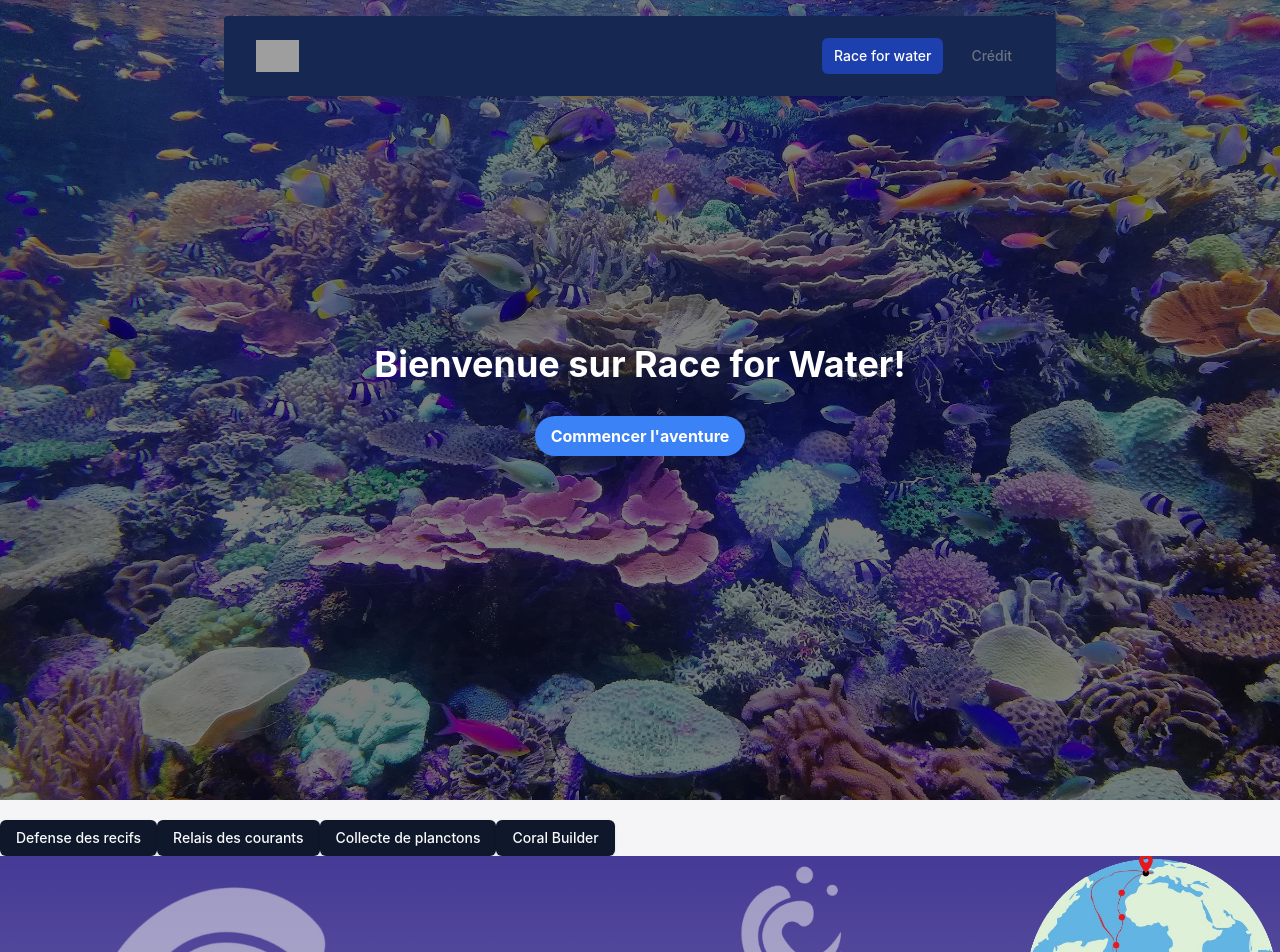
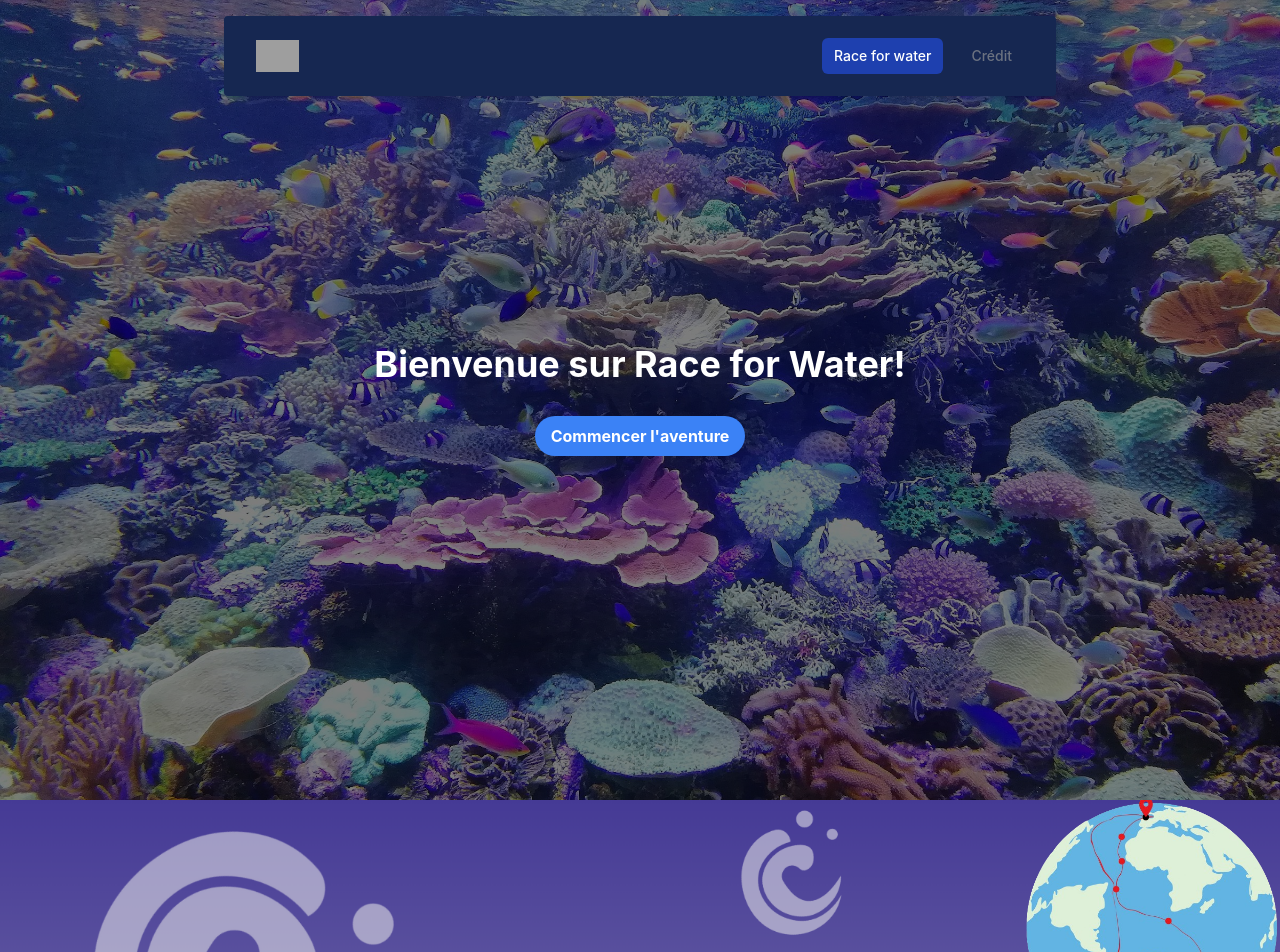
Before and after one commit to ndi-do/2024-bergerie-front, a React (Vite) app: page / in a window 1280 px wide. Shown: the top 952 px of the page. Built offline with nearby package versions, Linux system fonts and the light colour scheme; grey boxes are pictures that could not be loaded.

Commit message:
feat : moved game buttons to div containers

```diff
--- a/src/app.tsx
+++ b/src/app.tsx
@@ -2,21 +2,9 @@ import PageHome from '@/pages/home'
 import {  Routes, Route } from 'react-router-dom';
 import Navbar from './components/navbar';
 import Accueil from './pages/accueil';
-import {Button} from "@/components/ui/button.tsx";
-import {useState} from "react";
-import Popup from "@/components/popup";
-import DefenseDesRecifs from "@/games/defense-des-recifs.tsx";
-import RelaisDesCourants from './games/relais-des-courants';
-import Plancton from './games/collecte-plancton';
-import CoralBuilder from './games/coral-builder';
 // import CarteInteractive from "@/pages/carte.tsx";
 
 export default function App() {
-    const [isModalOpen, setIsModalOpen] = useState(false);
-    const [isModalOpenCourants, setIsModalOpenCourants] = useState(false);
-    const [isModalOpenPlancton, setIsModalOpenPlancton] = useState(false);
-    const [isModalOpenCoral, setIsModalOpenCoral] = useState(false);
-
 
 
 
@@ -27,38 +15,6 @@ export default function App() {
 
                 <Accueil/>
 
-                <Button onClick={() => setIsModalOpen(true)}>
-                    Defense des recifs
-                </Button>
-
-                <Button onClick={() => setIsModalOpenCourants(true)}>
-                    Relais des courants
-                </Button>
-
-                <Button onClick={() => setIsModalOpenPlancton(true)}>
-                    Collecte de planctons
-                </Button>
-
-                <Button onClick={() => setIsModalOpenCoral(true)}>
-                    Coral Builder
-                </Button>
-
-                <Popup isOpen={isModalOpen} onClose={() => setIsModalOpen(false)}>
-                    <DefenseDesRecifs />
-                </Popup>
-
-                <Popup isOpen={isModalOpenCourants} onClose={() => setIsModalOpenCourants(false)}>
-                    <RelaisDesCourants />
-                </Popup>
-
-                <Popup isOpen={isModalOpenPlancton} onClose={() => setIsModalOpenPlancton(false)}>
-                    <Plancton />
-                </Popup>
-
-                <Popup isOpen={isModalOpenCoral} onClose={() => setIsModalOpenCoral(false)}>
-                    <CoralBuilder />
-                </Popup>
-
                 <Routes>
                     <Route path="/" element={<PageHome />} />
 
--- a/src/components/section.tsx
+++ b/src/components/section.tsx
@@ -5,6 +5,7 @@ import Popup from './popup';
 import QuizForm from './quiz-form';
 
 export interface SectionProps {
+    id: string;
     title: string;
     content: string;
     image: string;
@@ -14,11 +15,16 @@ export interface SectionProps {
         question: string;
         answers: { title: string, isCorrect: boolean }[];
         resultMessage: { success: string, failure: string };
-    }
+    };
+    clickAction?: (type: string) => void;
 }
 
-export default function Section({ title, content, image, trait, globe, quiz }: SectionProps) {
+export default function Section({ id, title, content, image, trait, globe, quiz, clickAction }: SectionProps) {
     const [showQuestions, setShowQuestions] = useState(false);
+
+    if(!clickAction) {
+        clickAction = () => {};
+    }
 
    return (
       <motion.div
@@ -33,10 +39,9 @@ export default function Section({ title, content, image, trait, globe, quiz }: S
          viewport={{ once: true }}
          transition={{ duration: 0.8 }}
       >
-         {' '}
          <img src={globe} alt="Globe" className="absolute top-0 right-0 h-auto w-[20%] object-contain z-10" />
          <img src={trait} alt="Trait décoratif" className="absolute top-0 left-0 h-full w-auto object-cover z-10" />
-         <div className="bg-black bg-opacity-50 p-6 rounded-lg text-center max-w-2xl z-20">
+        <div className="bg-black bg-opacity-50 p-6 rounded-lg text-center max-w-2xl z-20" onClick={() => clickAction(id)}>
             <h2 className="text-4xl font-bold mb-4">{title}</h2>
             <p className="text-lg">{content}</p>
             {
--- a/src/pages/home.tsx
+++ b/src/pages/home.tsx
@@ -1,7 +1,34 @@
 import { Element } from 'react-scroll';
 import Section from '@/components/section.tsx';
+import {useState} from "react";
+import Popup from "@/components/popup";
+import DefenseDesRecifs from "@/games/defense-des-recifs.tsx";
+import RelaisDesCourants from '@/games/relais-des-courants';
+import Plancton from '@/games/collecte-plancton';
 
 export default function PageHome() {
+
+   const [isModalOpen, setIsModalOpen] = useState(false);
+   const [isModalOpenCourants, setIsModalOpenCourants] = useState(false);
+   const [isModalOpenPlancton, setIsModalOpenPlancton] = useState(false);
+
+   function handleClick(type: string) {
+      console.log(type);
+      switch (type) {
+         case 'etape1':
+            setIsModalOpen(true);
+            break;
+         case 'etape2':
+            setIsModalOpenCourants(true);
+            break;
+         case 'etape3':
+            setIsModalOpenPlancton(true);
+            break;
+         default:
+            break;
+      }
+   }
+
    const sections = [
       {
          id: 'etape1',
@@ -86,7 +113,7 @@ export default function PageHome() {
          content: 'Le retour triomphal après avoir traversé l’océan Atlantique et le Vendée Globe.',
          image: 'assets/sable_olonne.png',
          trait: 'assets/trait/9.png',
-         globe: 'assets/globe/sable_olonne.png',
+         globe: 'assets/globe/sable_olonne.png'
       },
    ];
 
@@ -94,9 +121,23 @@ export default function PageHome() {
       <div>
          {sections.map((section) => (
             <Element key={section.id} name={section.id}>
-               <Section title={section.title} content={section.content} image={section.image} trait={section.trait} globe={section.globe} quiz={section.quiz} />
+               <Section id={section.id} title={section.title} content={section.content} image={section.image} trait={section.trait} globe={section.globe} quiz={section.quiz} clickAction={handleClick}/>
             </Element>
          ))}
+
+         <Popup isOpen={isModalOpen} onClose={() => setIsModalOpen(false)}>
+            <DefenseDesRecifs />
+         </Popup>
+
+         <Popup isOpen={isModalOpenCourants} onClose={() => setIsModalOpenCourants(false)}>
+            <RelaisDesCourants />
+         </Popup>
+
+         <Popup isOpen={isModalOpenPlancton} onClose={() => setIsModalOpenPlancton(false)}>
+            <Plancton />
+         </Popup>
+
+
       </div>
    );
 }
```
Lines whose indentation alone changed are shown as unchanged.
